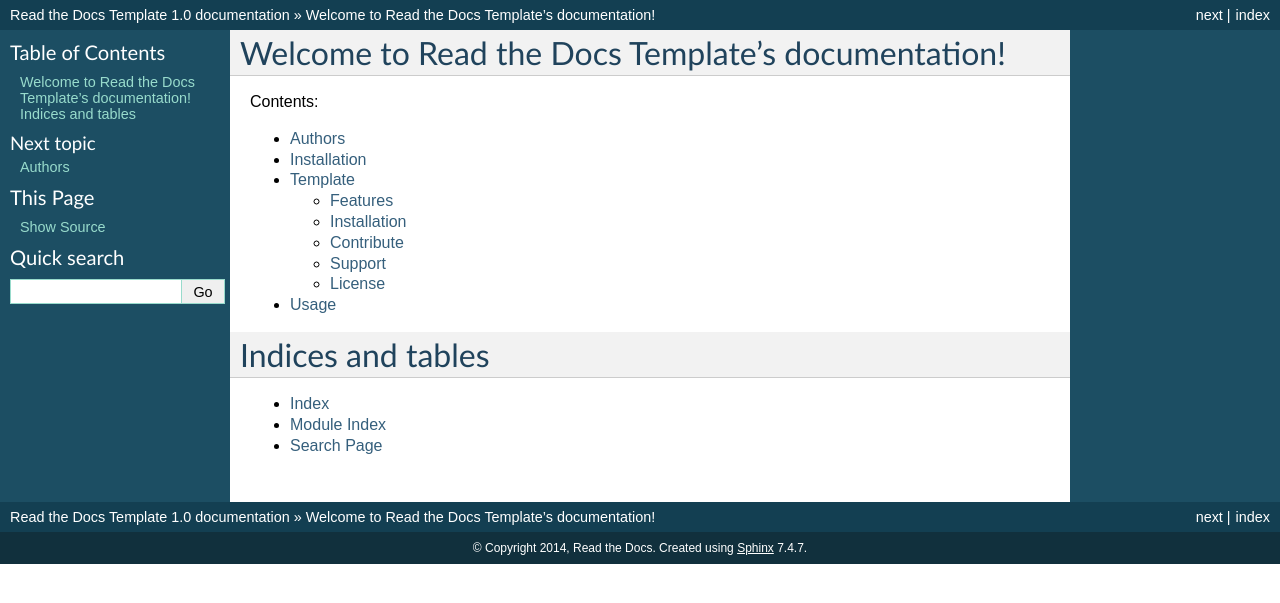
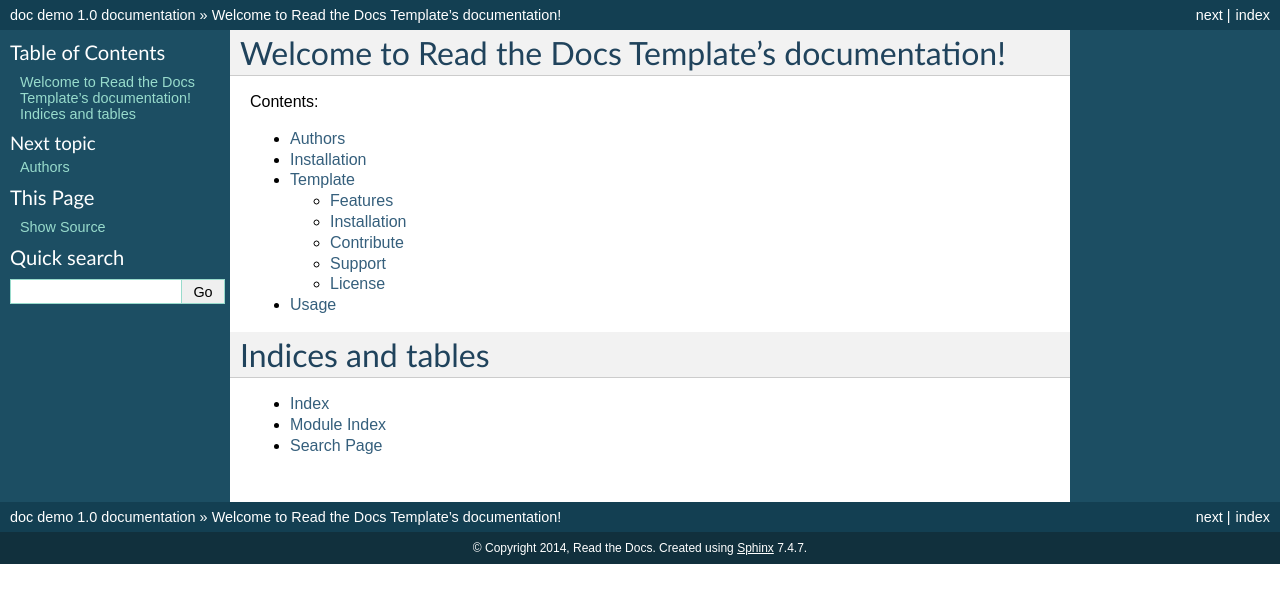
Before and after one commit to speedlao/doc, a Sphinx documentation site: the page built from docs/index.rst, in a window 1280 px wide. Shown: the top 603 px of the page. Built offline with Sphinx 7.4.7, drawn with Linux system fonts in a browser that asks for light colours.

Commit message:
Update conf.py

```diff
--- a/docs/conf.py
+++ b/docs/conf.py
@@ -43,7 +43,7 @@
 master_doc = 'index'
 
 # General information about the project.
-project = u'Read the Docs Template'
+project = u'doc demo'
 copyright = u'2014, Read the Docs'
 
 # The version info for the project you're documenting, acts as replacement for
```
